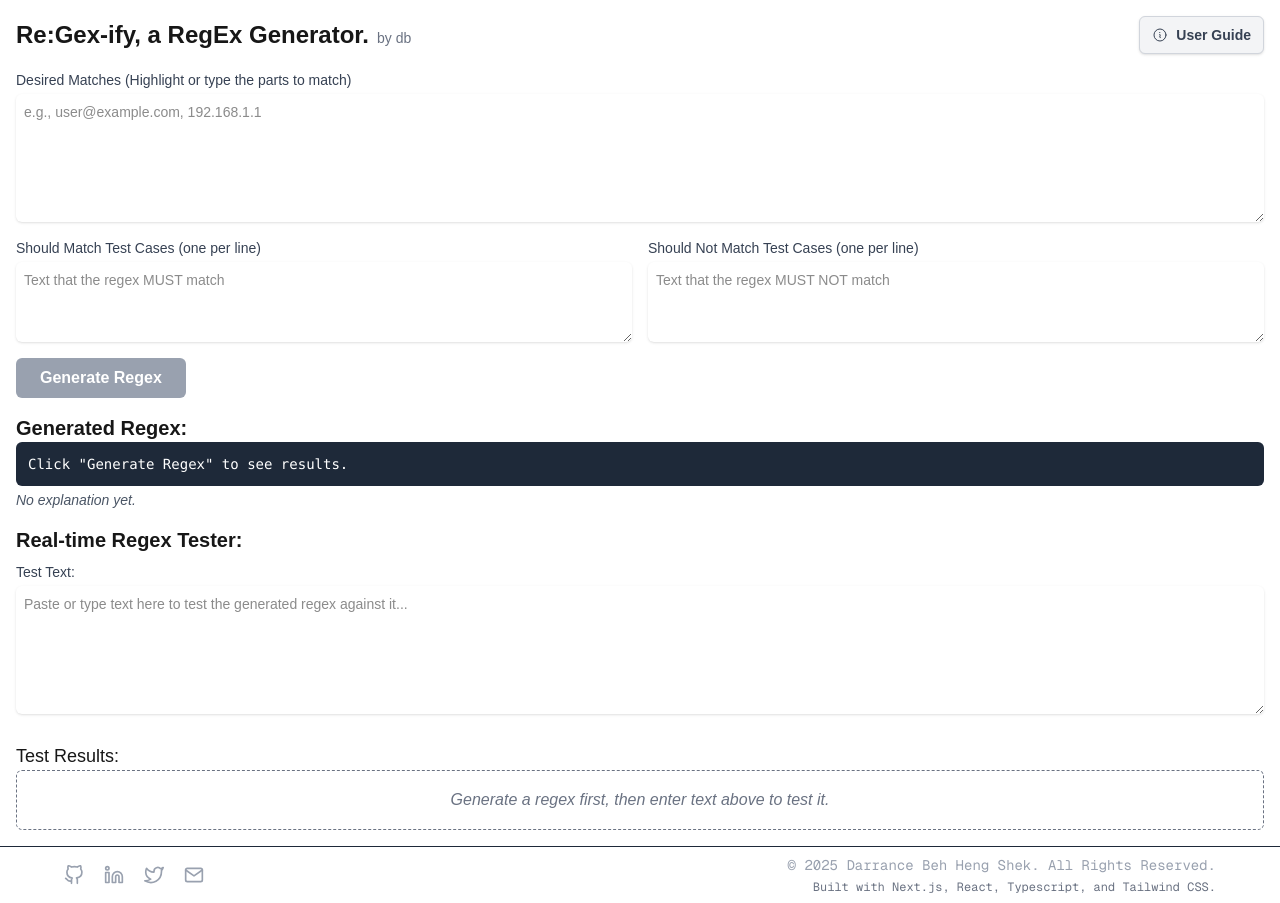
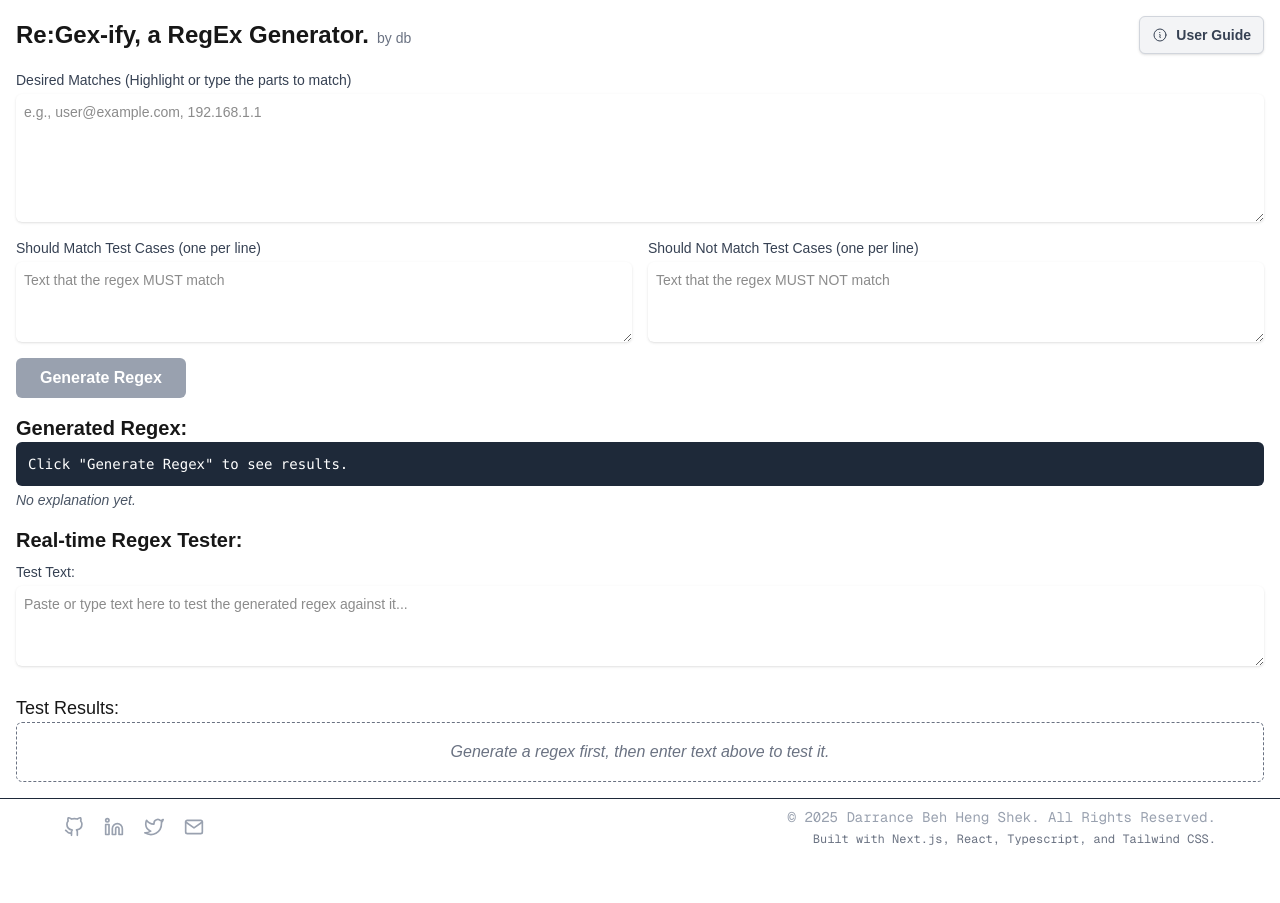
Before and after one commit to darrancebeh/regexify, a Next.js app: page / in a window 1280 px wide. After the commit the page ends 855 px from the top, so only its background shows below. Built offline with nearby package versions, Linux system fonts and the light colour scheme.

Commit message:
fix: reduce textarea height for sample text input

```diff
--- a/src/components/MainPage.tsx
+++ b/src/components/MainPage.tsx
@@ -297,8 +297,8 @@ function MainPage() {
                     id="sampleText"
                     value={sampleText}
                     onChange={(e) => setSampleText(e.target.value)}
-                    rows={5}
-                    className="mt-1 block w-full rounded-md border-gray-300 shadow-sm focus:border-indigo-500 focus:ring-indigo-500 sm:text-sm p-2 min-h-32"
+                    rows={3}
+                    className="mt-1 block w-full rounded-md border-gray-300 shadow-sm focus:border-indigo-500 focus:ring-indigo-500 sm:text-sm p-2 min-h-20"
                     placeholder="Paste or type text here to test the generated regex against it..."
                 />
             </div>
```
